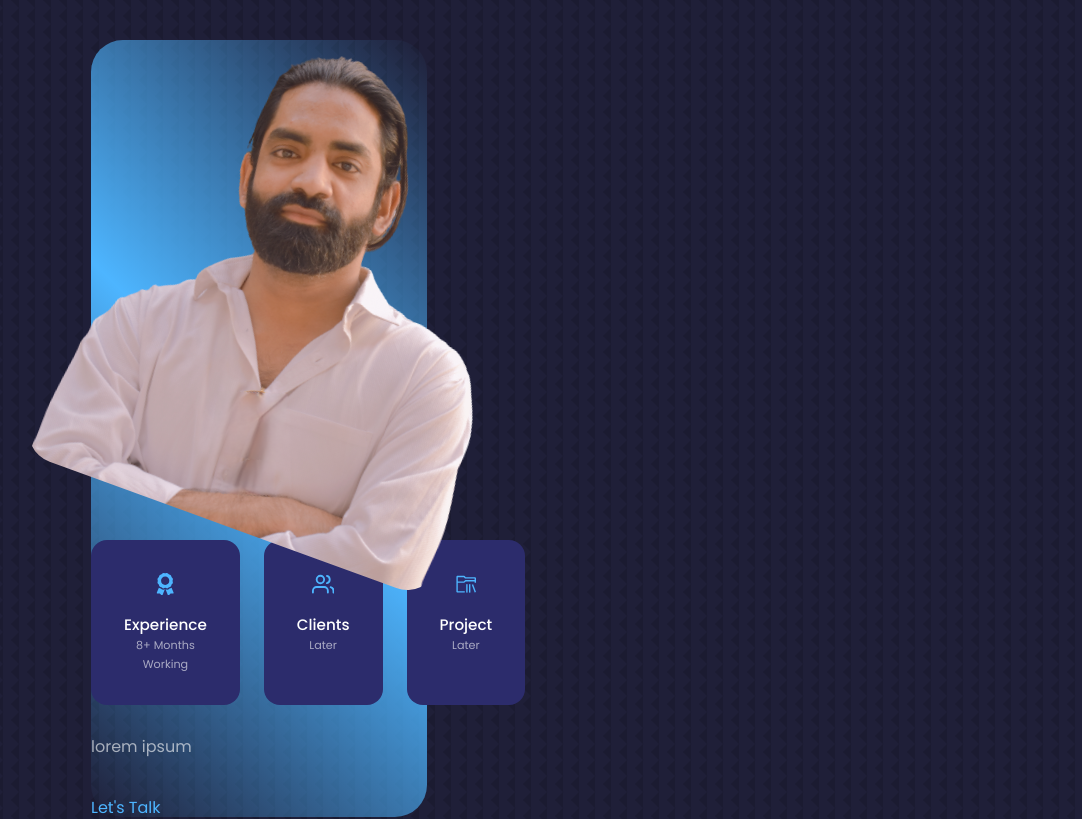
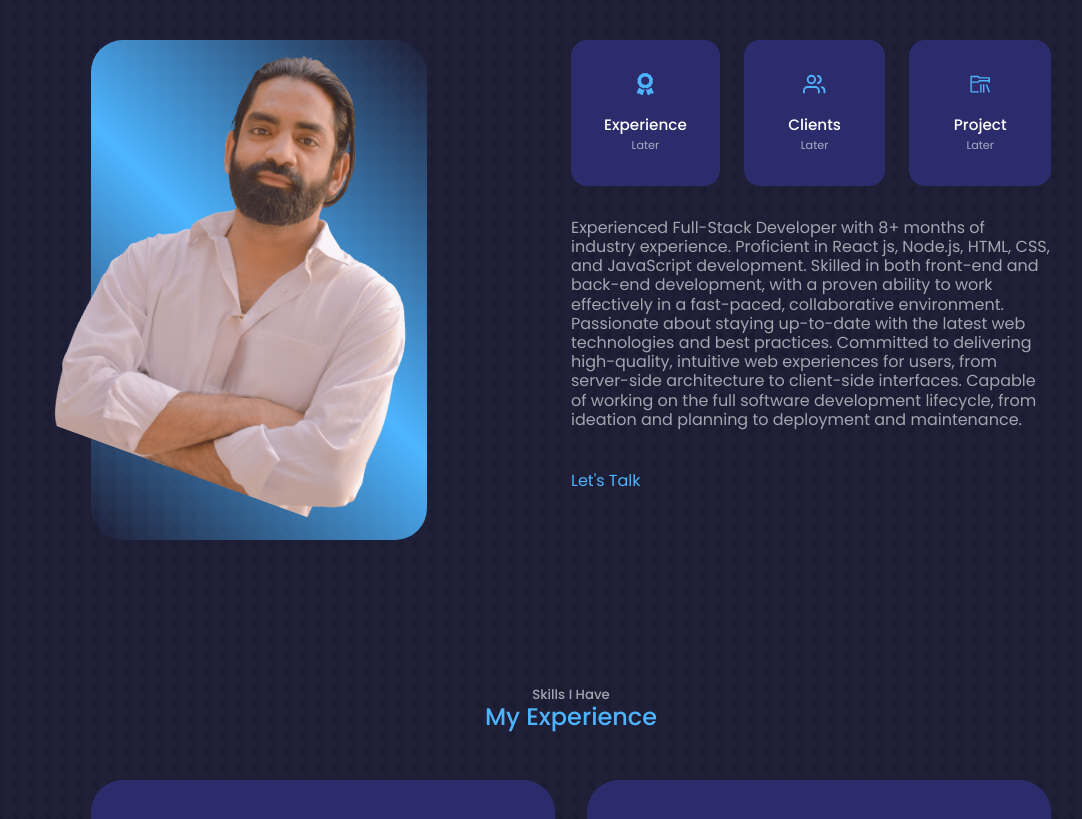
Before and after one commit to luckykumar22/portfolio, a React (Create React App) app: page / in a window 1280 px wide. Shown: the part 1000-1819 px from the top of the page, without its empty margins (69-1151 px from the left). Built offline with nearby package versions, Linux system fonts and the light colour scheme; the HTML template or start-up script is replaced by a standard one.

Commit message:
almost final

```diff
--- a/src/components/about/About.jsx
+++ b/src/components/about/About.jsx
@@ -16,12 +16,13 @@ const About = () => {
           <div className="about__me-image">
             <img src={MeAbout} alt="me" />
           </div>
+          </div>
           <div className="about__content">
             <div className="about__cards">
               <article className="about__card">
                 <FaAward className="about__icon" />
                 <h5>Experience</h5>
-                <small>8+ Months Working</small>
+                <small>Later</small>
               </article>
               <article className="about__card">
                 <FiUsers className="about__icon" />
@@ -34,11 +35,11 @@ const About = () => {
                 <small>Later</small>
               </article>
             </div>
-            <p>lorem ipsum</p>
+            <p>Experienced Full-Stack Developer with 8+ months of industry experience. Proficient in React js, Node.js, HTML, CSS, and JavaScript development. Skilled in both front-end and back-end development, with a proven ability to work effectively in a fast-paced, collaborative environment. Passionate about staying up-to-date with the latest web technologies and best practices. Committed to delivering high-quality, intuitive web experiences for users, from server-side architecture to client-side interfaces. Capable of working on the full software development lifecycle, from ideation and planning to deployment and maintenance.</p>
 
             <a href="#contact">Let's Talk</a>
           </div>
-        </div>
+
       </div>
     </section>
   );
```
